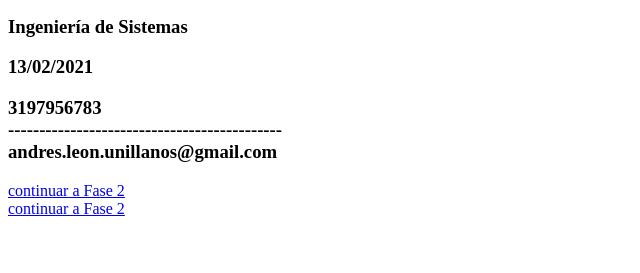
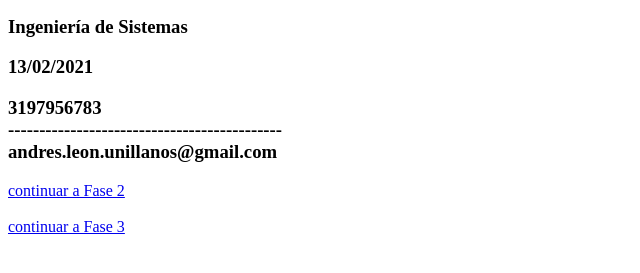
Before and after one commit to starlord1019/DSW-AndresLeon, a plain HTML site: page index.html in a window 1280 px wide. Shown: the part 105-378 px from the top of the page, without its empty margins (0-640 px from the left). Drawn offline with Linux system fonts and the light colour scheme.

Commit message:
vinculo fase 3
enlace

```diff
--- a/index.html
+++ b/index.html
@@ -12,7 +12,7 @@
     <p>13/02/2021</p>
     <p>3197956783 <br> -------------------------------------------- <br>
     andres.leon.unillanos@gmail.com</p></h3>
-    <a href="fase2/design.html">continuar a Fase 2</a> <br>
-    <a href="fase3/index.html">continuar a Fase 2</a>
+    <a href="fase2/design.html">continuar a Fase 2</a> <br><br>
+    <a href="fase3/index.html">continuar a Fase 3</a>
 </body>
 </html>
```
